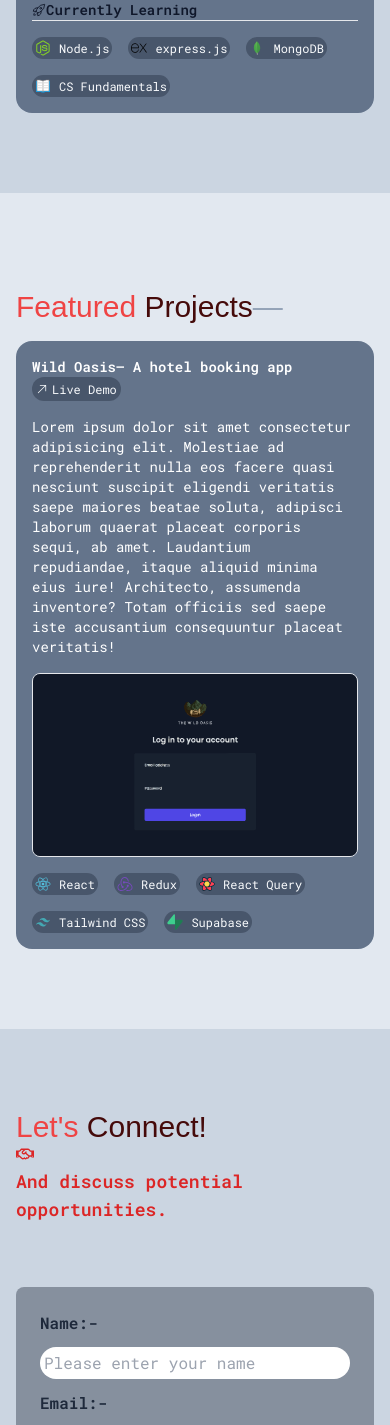
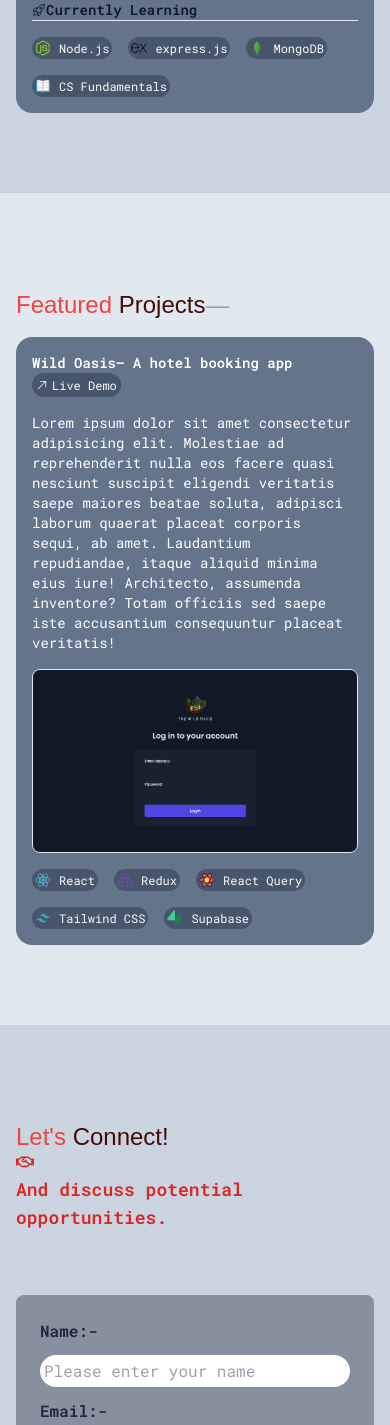
Before and after one commit to Shatayu25/portfolio_sd, a React (Vite) app: page / in a window 390 px wide. Shown: the part 1730-3155 px from the top of the page. Built offline with nearby package versions, Linux system fonts and the light colour scheme; a web font is replaced by a local one.

Commit message:
Eigth commit

```diff
--- a/src/components/ConnectSection.jsx
+++ b/src/components/ConnectSection.jsx
@@ -5,8 +5,8 @@ function ConnectSection() {
   return (
     <section className="bg-slate-300 py-20" id="connect">
       <div className="mx-auto max-w-7xl px-4 md:px-8">
-        <div className="flex flex-col font-poller md:my-8 lg:my-10">
-          <h1 className="text-3xl text-red-500 sm:text-4xl md:text-5xl lg:text-6xl">
+        <div className="my-4 flex flex-col font-poller sm:my-6 md:my-8 lg:my-10">
+          <h1 className="text-2xl text-red-500 sm:text-4xl md:text-5xl lg:text-6xl">
             Let&apos;s <span className="text-red-950">Connect!</span>
           </h1>
           <div className="flex flex-wrap items-center gap-1 font-roboto text-lg font-bold text-red-600 md:text-xl lg:text-2xl">
--- a/src/components/ProjectSection.jsx
+++ b/src/components/ProjectSection.jsx
@@ -5,7 +5,7 @@ function ProjectSection() {
   return (
     <section className="bg-slate-200 py-20" id="work">
       <div className="mx-auto max-w-7xl px-4 md:px-8">
-        <div className="my-4 flex flex-wrap font-poller text-3xl sm:my-6 sm:text-4xl md:my-8 md:text-5xl lg:my-10 lg:text-6xl">
+        <div className="my-4 flex flex-wrap font-poller text-2xl sm:my-6 sm:text-4xl md:my-8 md:text-5xl lg:my-10 lg:text-6xl">
           <h1 className="text-red-500">
             Featured <span className="text-red-950">Projects</span>
           </h1>
@@ -20,7 +20,7 @@ function ProjectSection() {
               href="https://the-wild-oasis-sd.vercel.app/"
               target="_blank"
               rel="noreferrer"
-              className="flex cursor-pointer items-center gap-1 text-xs sm:text-base md:text-base lg:text-base rounded-2xl bg-slate-800/40 p-1 text-slate-50 hover:bg-slate-200 hover:text-slate-800"
+              className="flex cursor-pointer items-center gap-1 rounded-2xl bg-slate-800/40 p-1 text-xs text-slate-50 hover:bg-slate-200 hover:text-slate-800 sm:text-base md:text-base lg:text-base"
             >
               <span>
                 <HiArrowUpRight />
@@ -28,9 +28,9 @@ function ProjectSection() {
               <p>Live Demo</p>
             </a>
           </div>
-          <div className="lg:flex-no-wrap flex flex-wrap w-full items-start gap-4 sm:flex-wrap md:flex-nowrap">
+          <div className="lg:flex-no-wrap flex w-full flex-wrap items-start gap-4 sm:flex-wrap md:flex-nowrap">
             <div className="lg:w-[1/2]">
-              <p className='text-sm sm:text-base md:text-base lg:text-base'>
+              <p className="text-sm sm:text-base md:text-base lg:text-base">
                 Lorem ipsum dolor sit amet consectetur adipisicing elit.
                 Molestiae ad reprehenderit nulla eos facere quasi nesciunt
                 suscipit eligendi veritatis saepe maiores beatae soluta,
@@ -48,7 +48,7 @@ function ProjectSection() {
               />
             </div>
           </div>
-          <div className="flex gap-4 flex-wrap sm:flex-wrap">
+          <div className="flex flex-wrap gap-4 sm:flex-wrap">
             <TechPills>
               <span className="inline-block h-4 w-4">
                 <img src="./react_logo.svg" alt="react_logo" />
```
